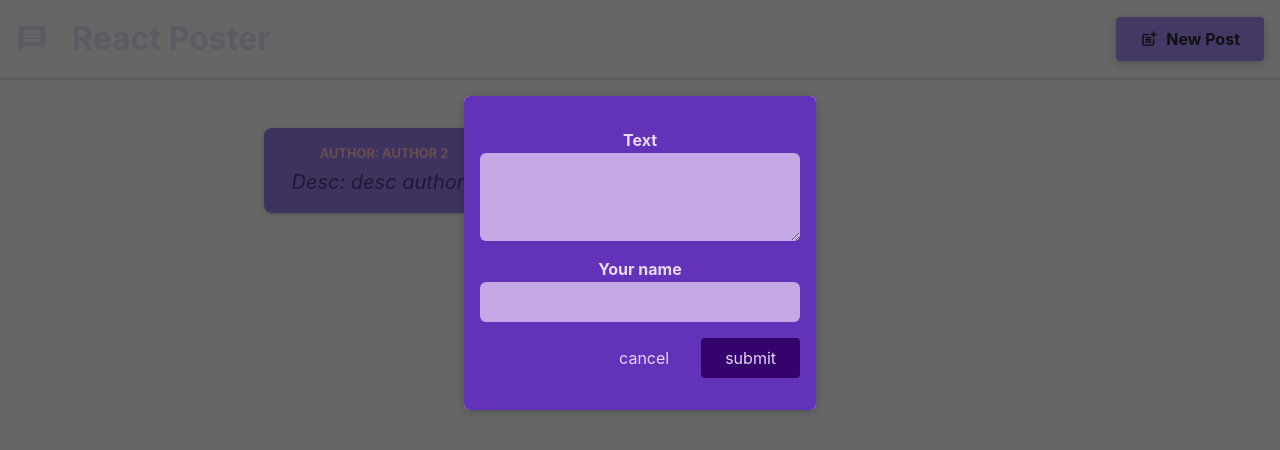
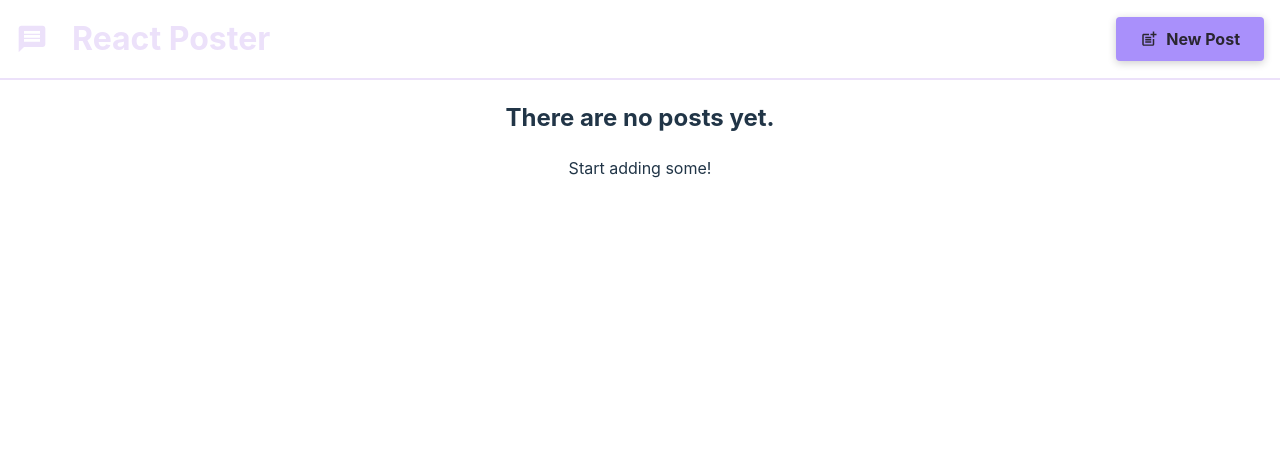
Before and after one commit to phamthimylinhhaui/react-base-course, a React (Vite) app: page / in a window 1280 px wide. Shown: the top 450 px of the page. Built offline with nearby package versions, Linux system fonts and the light colour scheme.

Commit message:
lession-33: outputting list data

```diff
--- a/src/App.jsx
+++ b/src/App.jsx
@@ -4,7 +4,7 @@ import PostList from "./components/PostList.jsx";
 import {useState} from "react";
 
 function App() {
-    const [modalIsVisible, setModalIsVisible] = useState(true) //init state
+    const [modalIsVisible, setModalIsVisible] = useState(false) //init state
     function hideModalHandler() {
         setModalIsVisible(false);
     }
--- a/src/components/NewPost.jsx
+++ b/src/components/NewPost.jsx
@@ -16,7 +16,7 @@ function NewPost(props) {
         e.preventDefault();
         const post = {
             author: enteredAuthor,
-            body: enteredBody,
+            desc: enteredBody,
         }
 
         props.addPost(post)
--- a/src/components/PostList.jsx
+++ b/src/components/PostList.jsx
@@ -23,9 +23,20 @@ export default function PostList({ isPosting, onStopPosting })
                     />
                 </Modal>
             }
-            <ul className={classes.posts}>
-                <Post author='author 2' desc='desc author2'/>
-            </ul>
+            {posts.length > 0 && (
+                <ul className={classes.posts}>
+                    {posts.map((post, index) => (
+                        <Post key={index} author={post.author} desc={post.desc}/>
+                    ))}
+                </ul>
+            )}
+
+            {posts.length === 0 && (
+                <div style={{textAlign: 'center'}}>
+                    <h2>There are no posts yet.</h2>
+                    <p>Start adding some!</p>
+                </div>
+            )}
         </>
     )
 }
```
